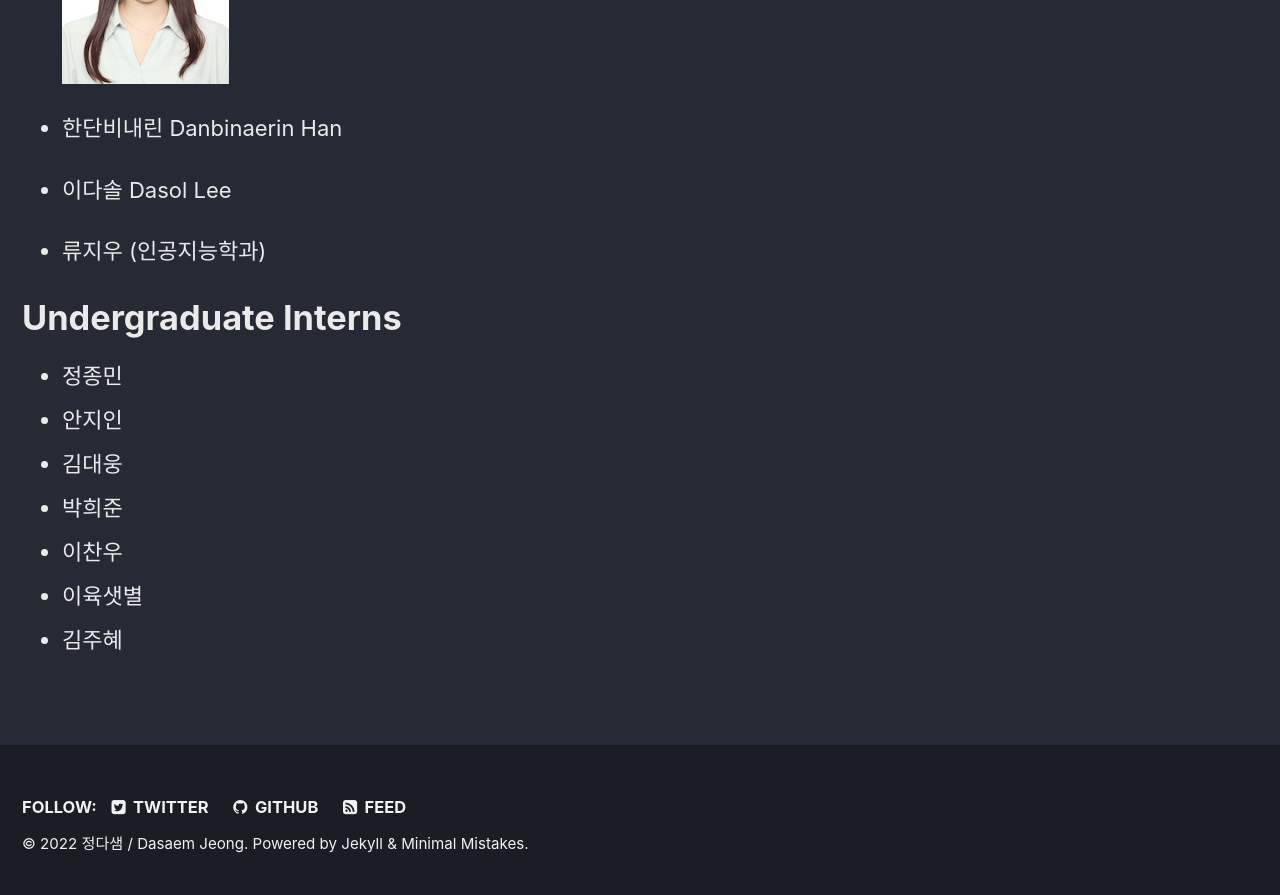
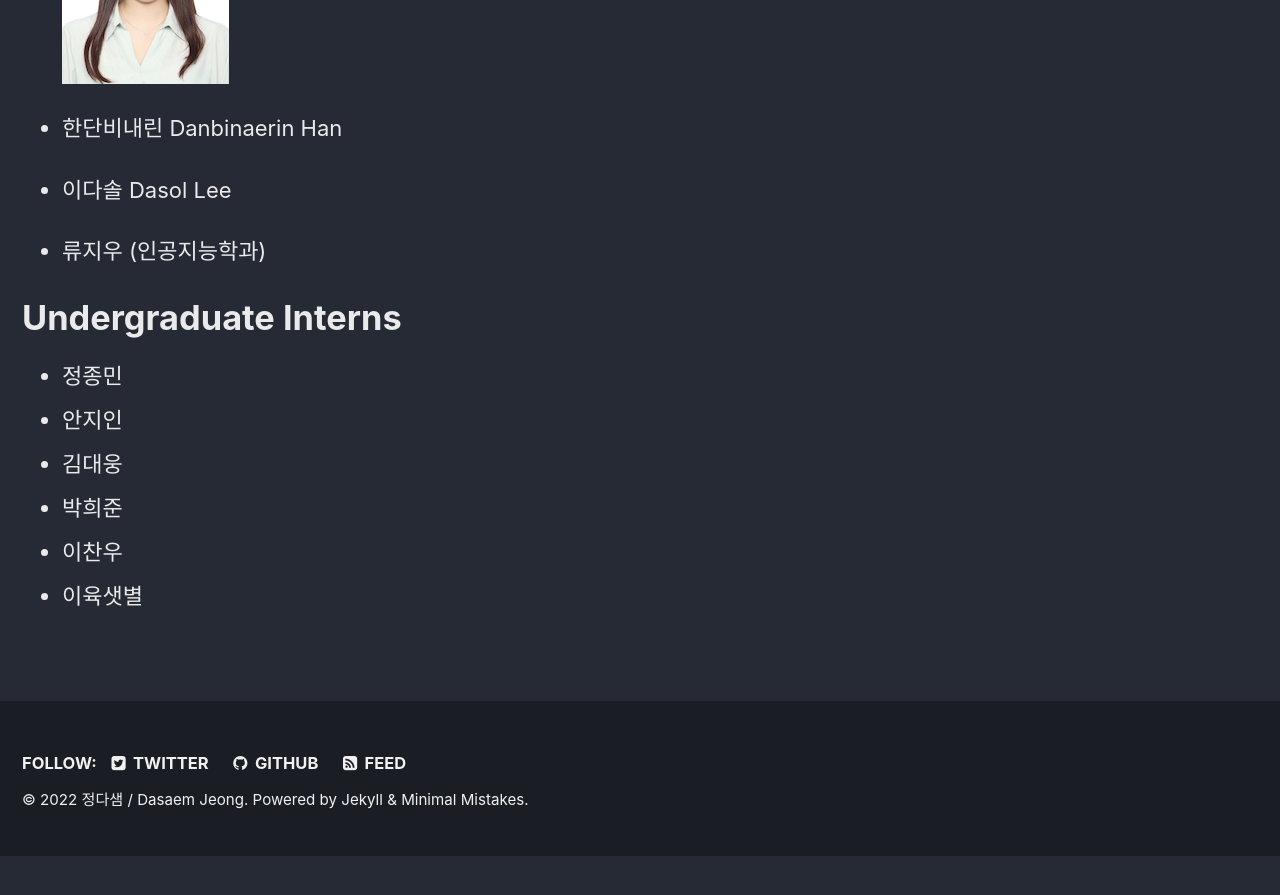
Before and after one commit to jdasam/jdasam.github.io, a Jekyll site: the page built from maler.md, in a window 1280 px wide and 900 px high, scrolled down 1923 px. Shown: the top 895 px of the window. Built offline with Jekyll 4.4.1, drawn with Linux system fonts in a browser that asks for light colours; after the commit the page ends 2779 px from its top, so only the background shows below that.

Commit message:
update maler

```diff
--- a/maler.md
+++ b/maler.md
@@ -49,4 +49,3 @@ For any questions or further information, please contact [here](mailto:dasaemj@s
 - 박희준
 - 이찬우
 - 이육샛별
-- 김주혜
```
